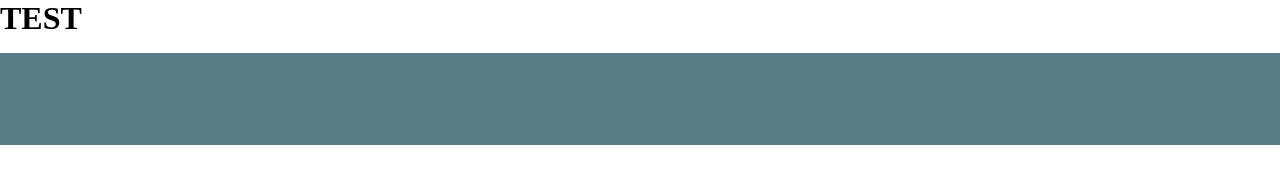
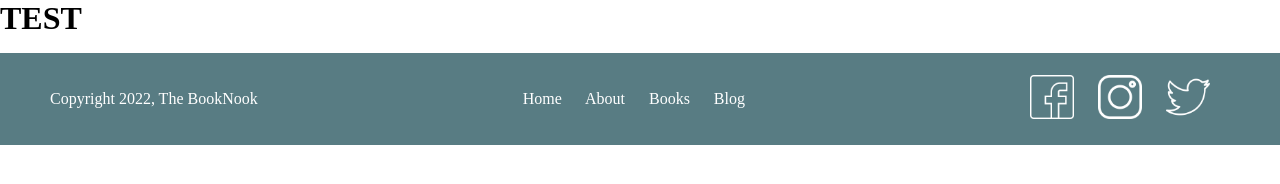
Before and after one commit to jimbuscodes/book_nook, a website with bundled scripts: page index.html in a window 1280 px wide. Built offline with nearby package versions, Linux system fonts and the light colour scheme; a web font is replaced by a local one.

Commit message:
finished footer for desktop version

```diff
--- a/pages/home.html
+++ b/pages/home.html
@@ -5,7 +5,16 @@
 </nav>
 <h1>TEST</h1>
 <footer>
-  <div class="footer-notice"></div>
-  <div class="footer-links"></div>
-  <div class="footer-socials"></div>
+  <div class="footer-notice">Copyright 2022, The BookNook</div>
+  <div class="footer-links">
+    <a href="#home">Home</a>
+    <a href="#about">About</a>
+    <a href="#books">Books</a>
+    <a href="#blog">Blog</a>
+  </div>
+  <div class="footer-socials">
+    <img src="images/facebook_w.png" alt="facebook" />
+    <img src="images/instagram_w.png" alt="instagram" />
+    <img src="images/twitter_w.png" alt="twitter" />
+  </div>
 </footer>
--- a/scss/footer.scss
+++ b/scss/footer.scss
@@ -1,7 +1,38 @@
 footer {
   height: 92px;
   width: 100%;
+  padding-left: 50px;
+  padding-right: 50px;
   color: #fff;
   background-color: #587c83;
+  display: flex;
   align-items: center;
+  justify-content: space-between;
+
+  .footer-notice {
+    font-family: segoeUIreg;
+    font-size: 16px;
+  }
+
+  .footer-links {
+    font-family: segoeUIreg;
+    font-size: 16px;
+    justify-content: space-between;
+
+    a {
+      text-decoration: none;
+      color: #fff;
+      margin-right: 20px;
+    }
+  }
+
+  .footer-socials {
+    justify-content: space-between;
+
+    img {
+      width: 44px;
+      height: 44px;
+      margin-right: 20px;
+    }
+  }
 }
```
Also changed, not shown: css/styles.css.
